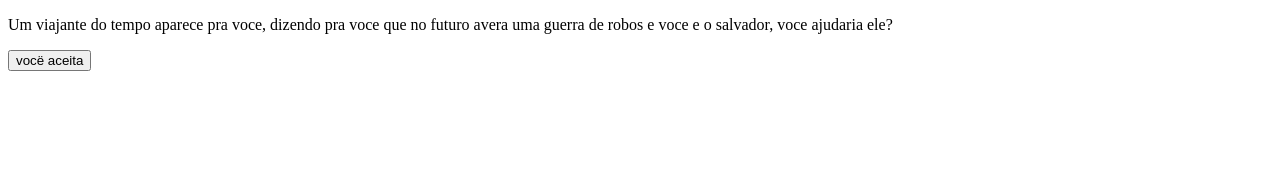
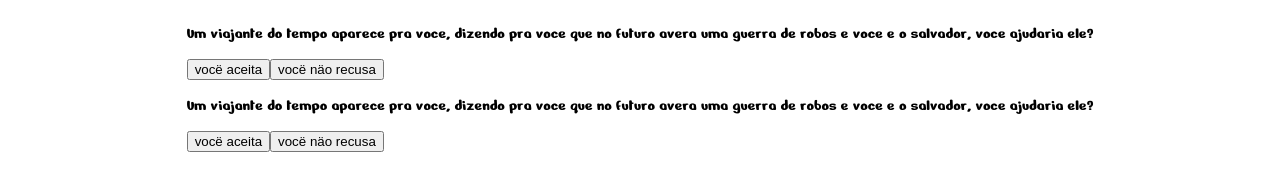
Before and after one commit to gordinhobk/UMAaventurasl, a plain HTML site: page index.html in a window 1280 px wide. Drawn offline with Linux system fonts and the light colour scheme.

Commit message:
criando styles

```diff
--- a/index.html
+++ b/index.html
@@ -1,15 +1,26 @@
 <!DOCTYPE html>
 <html lang="pt-BR">
 <head>
+    <link rel="stylesheet" href="styles.css">
     <meta charset="UTF-8">
     <meta name="viewport" content="width=device-width, initial-scale=1.0">
+    <link rel="preconnect" href="https://fonts.googleapis.com">
+<link rel="preconnect" href="https://fonts.gstatic.com" crossorigin>
+<link href="https://fonts.googleapis.com/css2?family=Nerko+One&display=swap" rel="stylesheet">
     <title>faz o L</title>
 </head>
 <body>
    <main>
-    <div>
+    <div class="passo ativo" id="passo-0">
         <p>Um viajante do tempo aparece pra voce, dizendo pra voce que no futuro avera uma guerra de robos e voce e o salvador, voce ajudaria ele?</p>
-        <button>vocë aceita</button>
+        <button class="btn-proximo" data-proximo="1">vocë aceita</button]>
+        <button class="btn-proximo" data-proximo="2">vocë näo recusa</button]>
+    </div>
+
+    <div class="passo" id="passo 1">
+        <p>Um viajante do tempo aparece pra voce, dizendo pra voce que no futuro avera uma guerra de robos e voce e o salvador, voce ajudaria ele?</p>
+        <button class="btn-proximo" data-proximo="1">vocë aceita</button]>
+        <button class="btn-proximo" data-proximo="2">vocë näo recusa</button]>
     </div>
    </main>
 
--- a/styles.css
+++ b/styles.css
@@ -0,0 +1,11 @@
+body{
+    background-color: white rgb(255, 255, 255);
+    color: black rgb(0, 0, 0, 0, 952);
+    font-family: "Nerko One", cursive;
+    display: flex;
+    justify-content: center;
+    align-items: center;
+
+
+
+}
```
